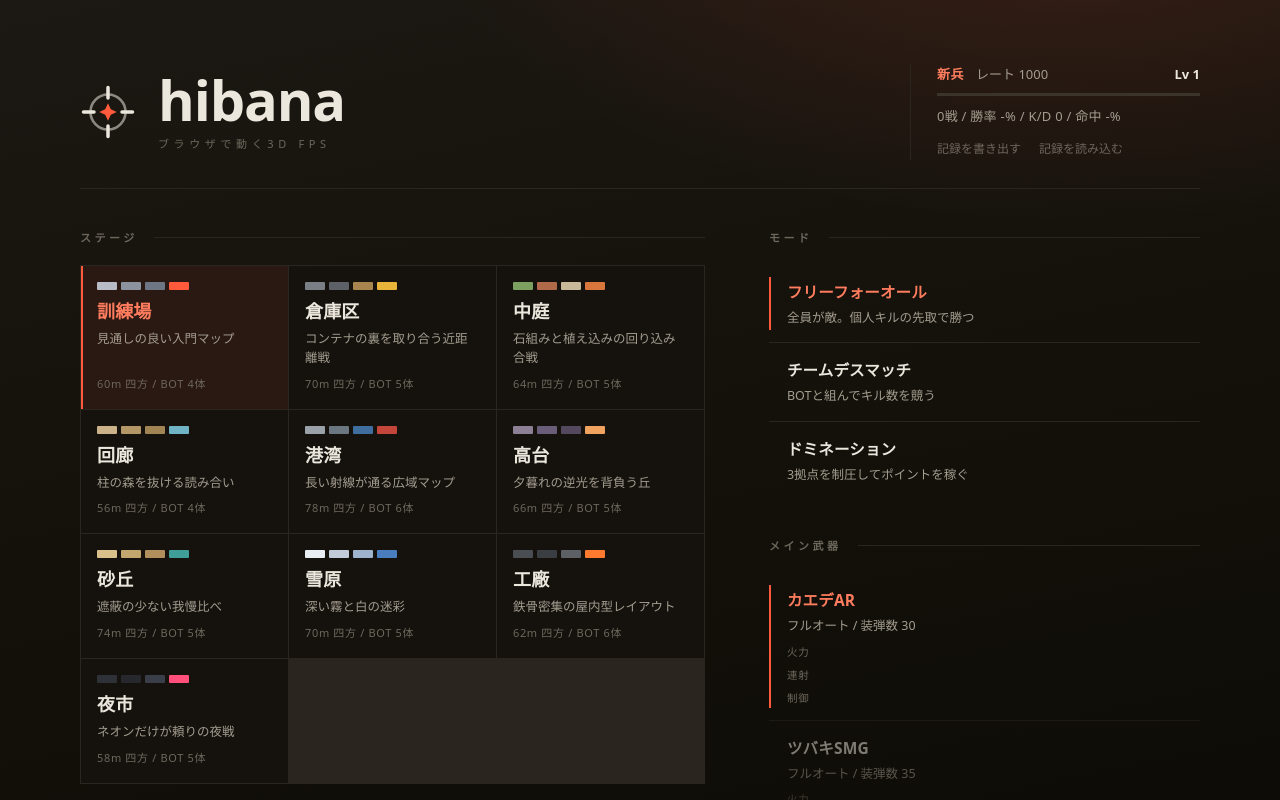
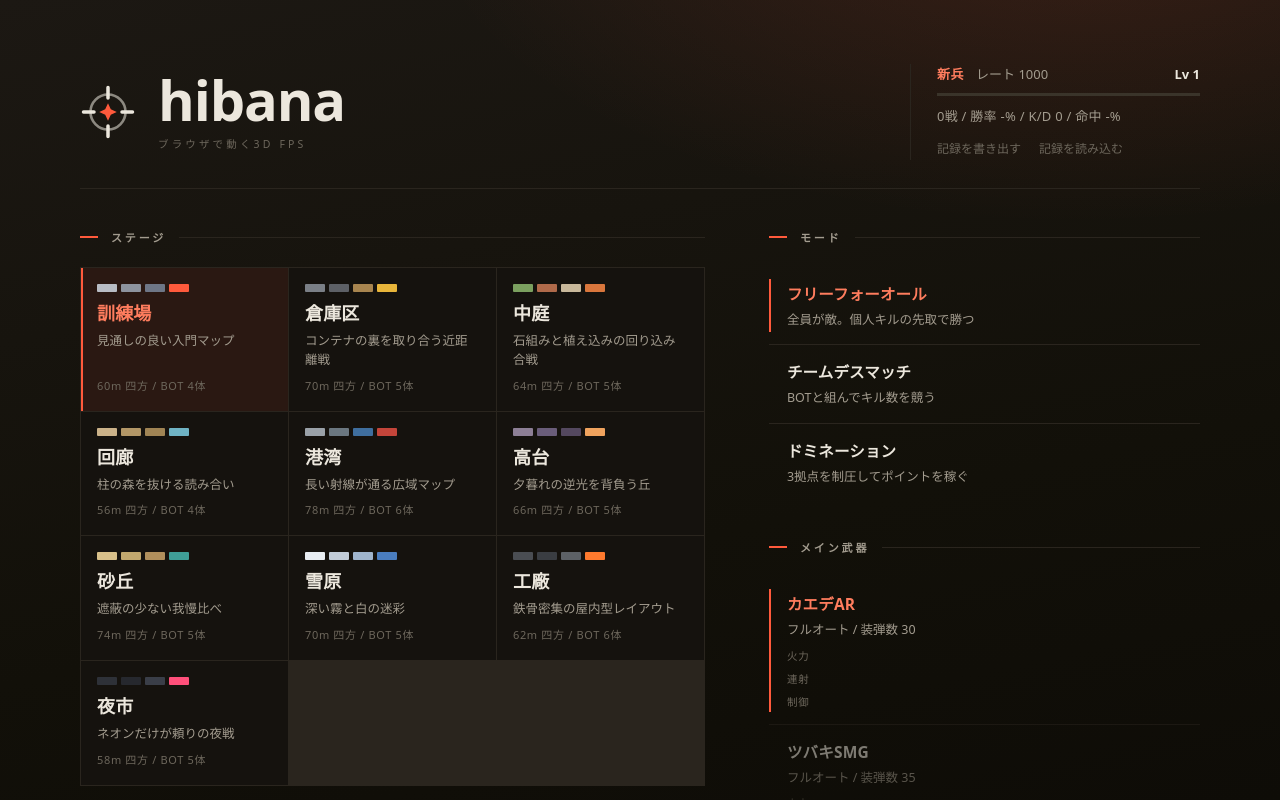
Before and after one commit to miruky/reflesh-fps-game-miruky, a website built with Vite: page index.html in a window 1280 px wide. Built offline with nearby package versions, Linux system fonts and the light colour scheme.

Commit message:
セクション見出しに火花の標を通底させキッカーの字間と階調を整える

```diff
--- a/src/style.css
+++ b/src/style.css
@@ -171,9 +171,9 @@ button {
 }
 
 .menu-tagline {
-  margin-top: 8px;
-  font-size: 11px;
-  letter-spacing: 0.42em;
+  margin-top: 9px;
+  font-size: 10.5px;
+  letter-spacing: 0.3em;
   text-transform: uppercase;
   color: var(--ink-faint);
 }
@@ -184,19 +184,31 @@ button {
   margin-bottom: 38px;
 }
 
-.menu-section h2 {
+.menu-section h2,
+.menu-controls h2 {
   display: flex;
   align-items: center;
-  gap: 16px;
+  gap: 13px;
   font-size: 11px;
   font-weight: 600;
-  letter-spacing: 0.32em;
+  letter-spacing: 0.26em;
   text-transform: uppercase;
-  color: var(--ink-faint);
-  margin-bottom: 20px;
-}
-
-.menu-section h2::after {
+  color: var(--ink-soft);
+  margin-bottom: 22px;
+}
+
+/* キッカーの頭に火花の標(ember)。全セクションに通底させる。 */
+.menu-section h2::before,
+.menu-controls h2::before {
+  content: '';
+  flex: none;
+  width: 18px;
+  height: 2px;
+  background: var(--ember);
+}
+
+.menu-section h2::after,
+.menu-controls h2::after {
   content: '';
   flex: 1;
   height: 1px;
@@ -607,15 +619,6 @@ button {
   padding-top: 28px;
 }
 
-.menu-controls h2 {
-  font-size: 11px;
-  font-weight: 600;
-  letter-spacing: 0.32em;
-  text-transform: uppercase;
-  color: var(--ink-faint);
-  margin-bottom: 20px;
-}
-
 .controls-grid {
   display: grid;
   grid-template-columns: repeat(auto-fill, minmax(248px, 1fr));
```
